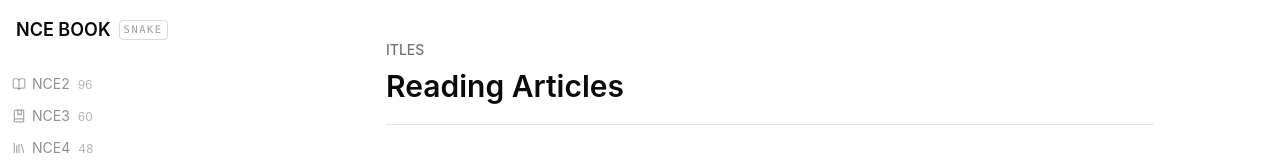
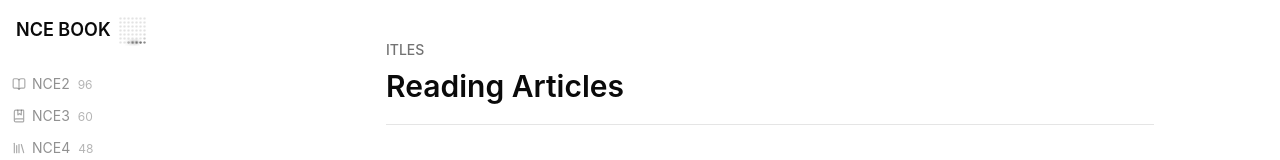
Before and after one commit to farisni/nce-nextjs, a Next.js app: page /itles in a window 1280 px wide. Shown: the top 160 px of the page. Built offline with nearby package versions, Linux system fonts and the light colour scheme; a small style sheet from the web is missing.

Commit message:
feat: use Matrix snake animation in nav header

```diff
--- a/src/components/app-sidebar.tsx
+++ b/src/components/app-sidebar.tsx
@@ -9,6 +9,7 @@ import {
   Sidebar001Group,
   Sidebar001Item,
 } from "@/components/unlumen-ui/sidebar-001";
+import { Matrix, snake } from "@/components/unlumen-ui/matrix";
 import { nce2List, nce3List, nce4List, ieltsList } from "@/app/mock";
 
 const navGroups = [
@@ -69,7 +70,7 @@ export function AppSidebar() {
       <Sidebar001Header>
         <div className="flex items-center gap-2 px-1">
           <span className="text-lg font-semibold">NCE BOOK</span>
-          <span className="text-[0.65rem] font-mono text-foreground/40 tracking-[0.15em] border border-foreground/15 rounded px-1 py-px">SNAKE</span>
+          <Matrix rows={7} cols={7} frames={snake} size={3} gap={1} fps={12} autoplay loop className="shrink-0" palette={{ on: "var(--foreground)", off: "var(--muted)" }} />
         </div>
       </Sidebar001Header>
 
```
